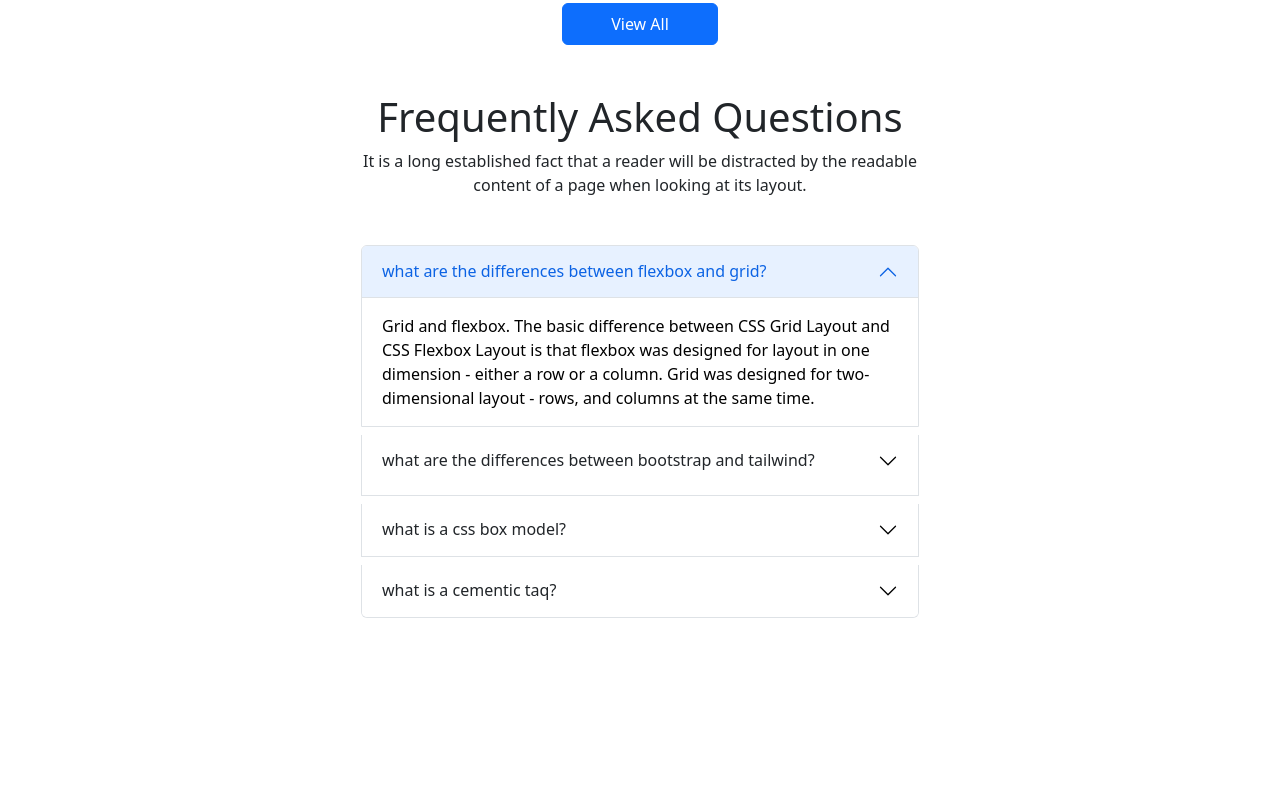
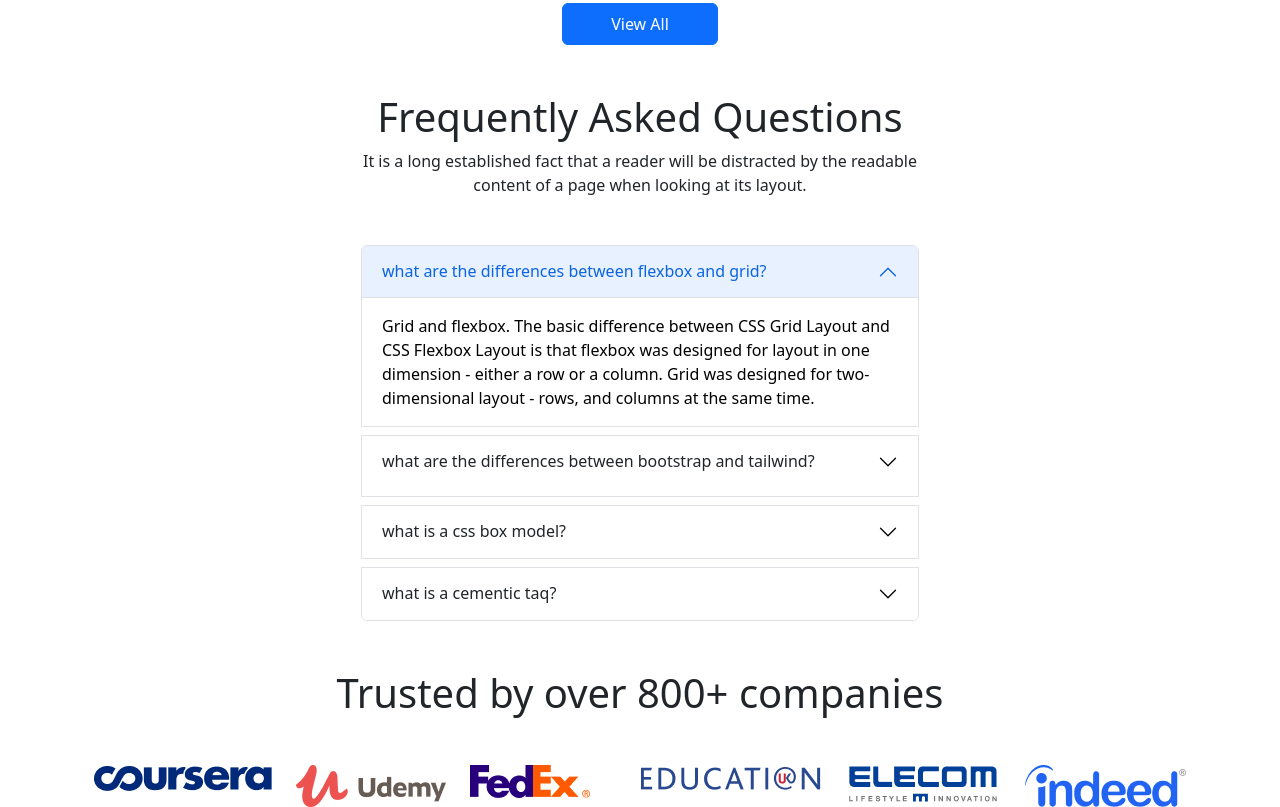
Before and after one commit to mirazulislam1/discover-website-main, a plain HTML site: page index.html in a window 1280 px wide. Shown: the part 3230-4037 px from the top of the page. Before the commit the page ends 3848 px from the top, so only its background shows below. Drawn offline with nearby package versions, Linux system fonts and the light colour scheme.

Commit message:
company update

```diff
--- a/index.html
+++ b/index.html
@@ -255,7 +255,7 @@
               </div>
             </div>
           </div>
-            <div class="accordion-item  mb-2 text-start">
+            <div class="accordion-item  mb-2 text-start border">
               <h2 class="accordion-header" id="panelsStayOpen-headingTwo">
                 <button class="accordion-button collapsed mb-2" type="button" data-bs-toggle="collapse" data-bs-target="#panelsStayOpen-collapseTwo" aria-expanded="false" aria-controls="panelsStayOpen-collapseTwo">
                   what are the differences between bootstrap and tailwind?
@@ -267,7 +267,7 @@
                 </div>
               </div>
             </div>
-            <div class="accordion-item mb-2 text-start">
+            <div class="accordion-item mb-2 text-start border">
               <h2 class="accordion-header" id="panelsStayOpen-headingTwo">
                 <button class="accordion-button collapsed" type="button" data-bs-toggle="collapse" data-bs-target="#panelsStayOpen-collapseTwo" aria-expanded="false" aria-controls="panelsStayOpen-collapseTwo">
                   what is a css box model?
@@ -279,7 +279,7 @@
                 </div>
               </div>
             </div>
-            <div class="accordion-item text-start">
+            <div class="accordion-item text-start border">
               <h2 class="accordion-header" id="panelsStayOpen-headingThree">
                 <button class="accordion-button collapsed" type="button" data-bs-toggle="collapse" data-bs-target="#panelsStayOpen-collapseThree" aria-expanded="false" aria-controls="panelsStayOpen-collapseThree">
                what is a cementic taq?
@@ -296,8 +296,32 @@
         </section>
       <!-- asked questions section end -->
       <!-- trusted company section strat -->
-
-      <!-- trusted company section strat -->
+        <section class="mt-5">
+          <h1 class="text-center">Trusted by over 800+ companies</h1>
+        </section>
+        <div class="container mt-5">
+          <div class="row d">
+            <div class="col">
+              <img src="images/company/company-1.png" alt="">
+            </div>
+            <div class="col">
+              <img src="images/company/company-2.png" alt="">
+            </div>
+            <div class="col">
+              <img src="images/company/company-3.png" alt="">
+            </div>
+            <div class="col">
+              <img src="images/company/company-4.png" alt="">
+            </div>
+            <div class="col">
+              <img src="images/company/company-5.png" alt="">
+            </div>
+            <div class="col">
+              <img src="images/company/company-6.png" alt="">
+            </div>
+          </div>
+        </div>
+      <!-- trusted company section end -->
     </main>
     <script src="https://cdn.jsdelivr.net/npm/bootstrap@5.2.0/dist/js/bootstrap.bundle.min.js" integrity="sha384-A3rJD856KowSb7dwlZdYEkO39Gagi7vIsF0jrRAoQmDKKtQBHUuLZ9AsSv4jD4Xa" crossorigin="anonymous"></script>
   </body>
```
